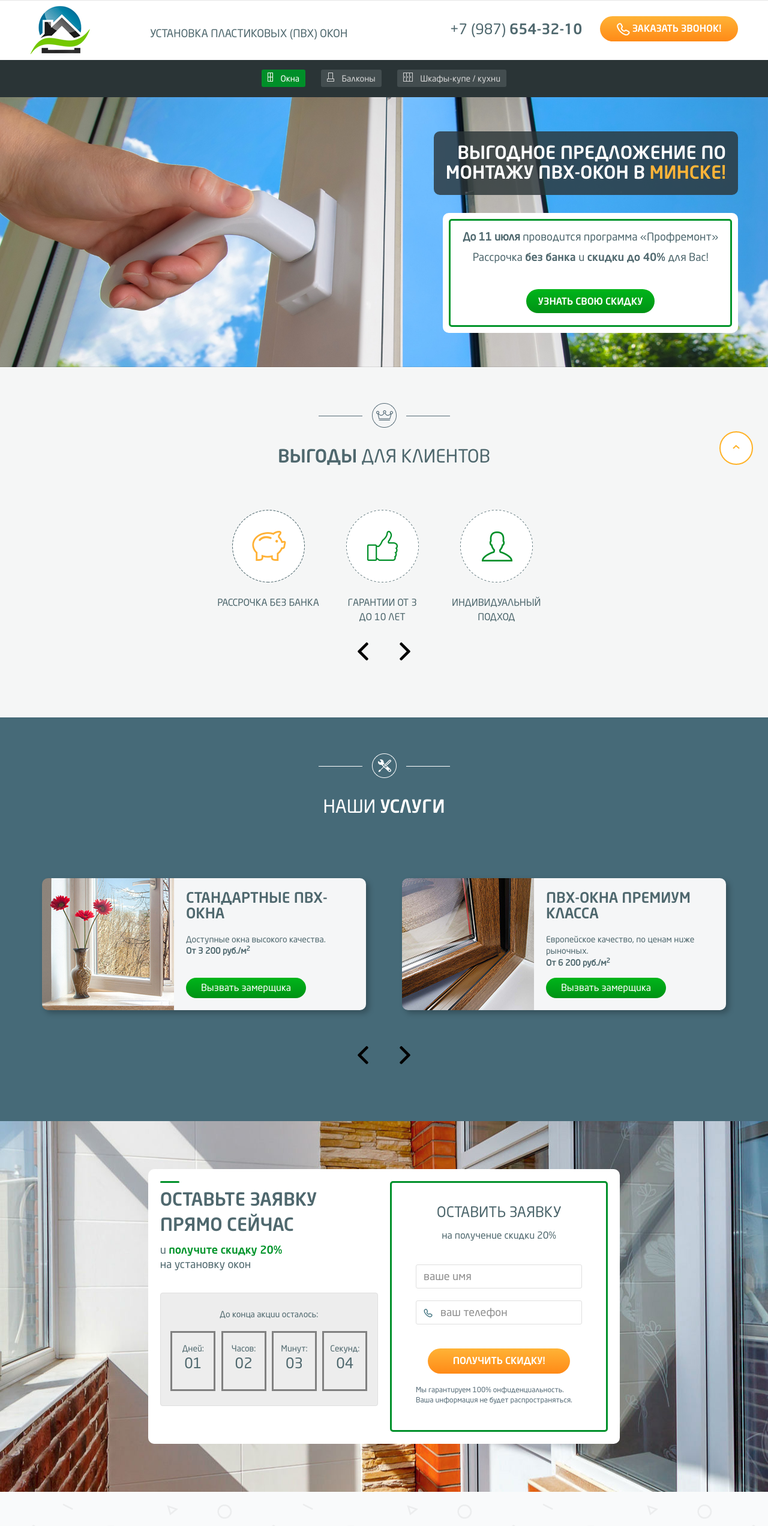
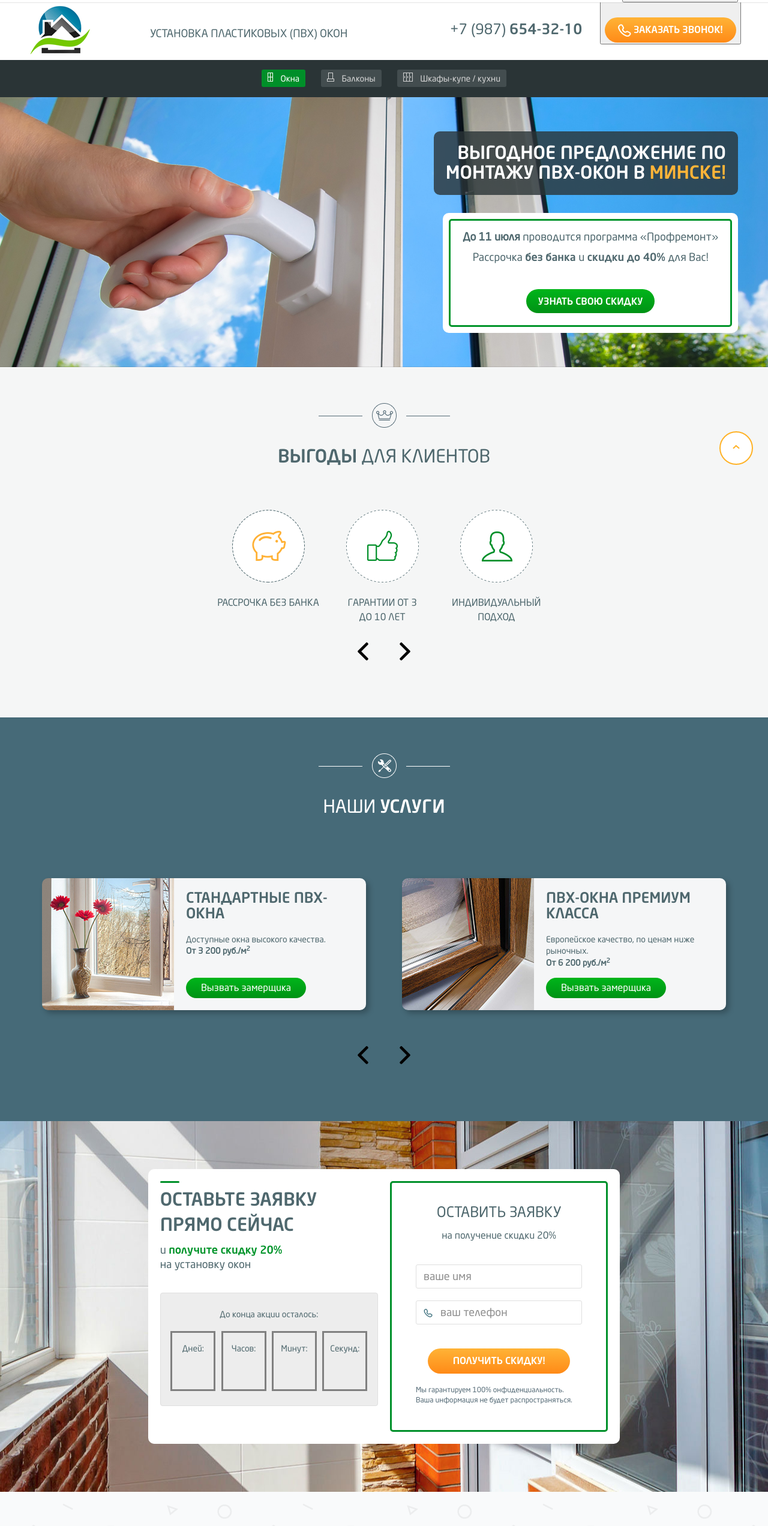
Before and after one commit to SlasteninNikolay/diplomJS20, a website built with webpack: page index.html in a window 1280 px wide. Shown: the top 2544 px of the page at 60% size. Built offline with nearby package versions, Linux system fonts and the light colour scheme.

Commit message:
Вернул div вместо button

```diff
--- a/index.html
+++ b/index.html
@@ -65,9 +65,9 @@
 	      			<div class="phone pull-left hidden-md">
 	      				<a href="tel:89876543210">+7 (987) <strong>654-32-10</strong></a>
 	      			</div>
-	      			<div class="top-btn btn-callback pull-left">
+	      			<button type="button" class="top-btn btn-callback pull-left">
 	      				<a href="#callback" class="btn btn-warning btn-md fancyboxModal">Заказать звонок!</a>
-	      			</div>
+	      			</button>
 	      		</div>
           	</div>
       	</div>
@@ -89,7 +89,7 @@
 							<div class="phone"><a href="tel:89876543210">+7 (987) <span class="text-normal">654-32-10</span></a></div>
 						</div>
 						<div class="col-sm-12 col-lg-6">
-							<div class="button btn-callback"><a href="#callback" class="btn btn-warning btn-block fancyboxModal"><i class="phone-icon"></i> Заказать звонок!</a></div>
+							<button type="button" class="button btn-callback"><a href="#callback" class="btn btn-warning btn-block fancyboxModal"><i class="phone-icon"></i> Заказать звонок!</a></button>
 						</div>
 					</div>
 				</div>
@@ -267,10 +267,10 @@
     					<div class="countdown" data-days="7">
 							<div class="countdown-text">До конца акции осталось:
 								<div class="count-wrap">
-									<div class="count count_1">Дней:</br> <span>01</span></div>
-									<div class="count count_2">Часов:</br> <span>02</span></div>
-									<div class="count count_3">Минут:</br> <span>03</span></div>
-									<div class="count count_4">Секунд:</br> <span>04</span></div>
+									<div class="count count_1">Дней:</br> <span></span></div>
+									<div class="count count_2">Часов:</br> <span></span></div>
+									<div class="count count_3">Минут:</br> <span></span></div>
+									<div class="count count_4">Секунд:</br> <span></span></div>
 								</div>
 							</div>
 						</div>
@@ -637,7 +637,7 @@
                     <input type="text" name="phone" class="form-control required" placeholder="Контактный телефон*" data-mask="+7 (999) 999-99-99">
                 </div>
                 <div class="form-action">
-                    <div class="text-center"><button type="submit" class="btn btn-success feedback">Вызвать замерщика!</button></div>
+                    <div class="text-center"><div type="submit" class="btn btn-success feedback">Вызвать замерщика!</div></div>
                 </div>
                 <input type="hidden" name="page" value="Окна">
                 <input type="hidden" name="subject">
@@ -704,7 +704,7 @@
 						<input type="text" name="phone" class="form-control required" placeholder="Контактный телефон*" data-mask="+7 (999) 999-99-99">
 					</div>
 					<div class="form-action">
-						<div class="text-center"><button type="submit" class="btn btn-success feedback">Вызвать замерщика!</button></div>
+						<div class="text-center"><div class="btn btn-success feedback">Вызвать замерщика!</div></div>
 					</div>
 					<input type="hidden" name="page" value="Окна">
 					<input type="hidden" name="subject" value="Стандартные ПВХ-окна">
```
